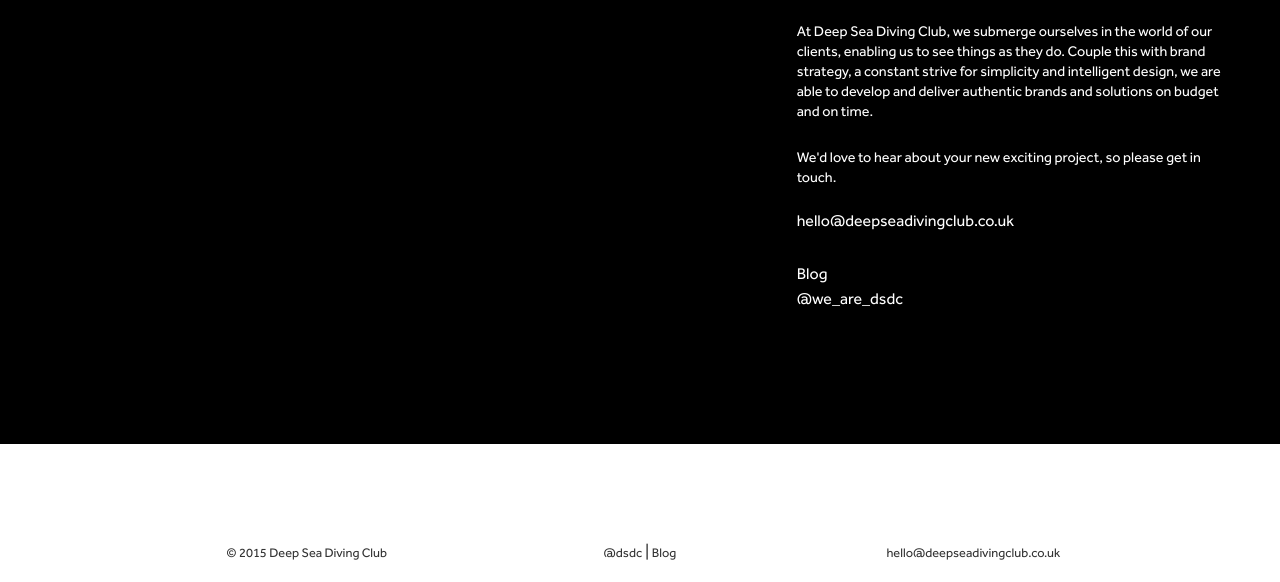
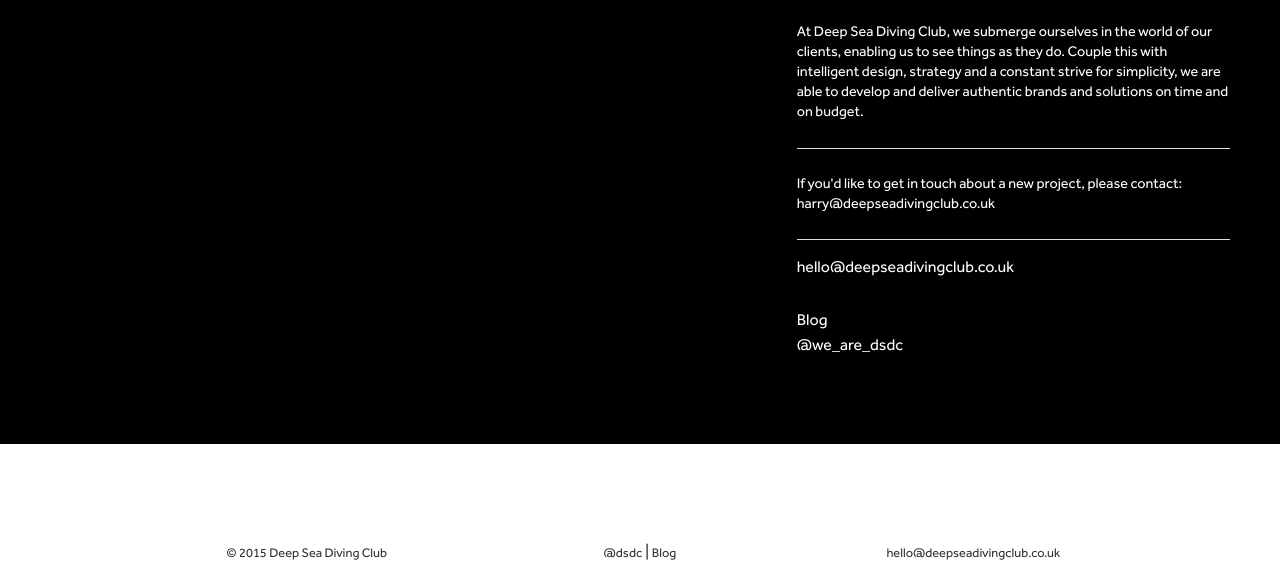
Before and after one commit to mattpill/DSDC, a website: page contact.html in a window 1280 px wide. Shown: the part 268-850 px from the top of the page. Drawn offline with Linux system fonts and the light colour scheme; a script that the page names is missing.

Commit message:
Changed about copy again

```diff
--- a/contact.html
+++ b/contact.html
@@ -53,8 +53,10 @@
 		<!-- CONTENT SECTION -->
 		<div class="medium-5 medium-offset-7 large-5 large-offset-7 contact_info">
 			<h1>About</h1>
-			<p>At Deep Sea Diving Club, we submerge ourselves in the world of our clients, enabling us to see things as they do. Couple this with brand strategy, a constant strive for simplicity and intelligent design, we are able to develop and deliver authentic brands and solutions on budget and on time.</p>
-			<p>We'd love to hear about your new exciting project, so please get in touch.</p>
+			<p>At Deep Sea Diving Club, we submerge ourselves in the world of our clients, enabling us to see things as they do. Couple this with intelligent design, strategy and a constant strive for simplicity, we are able to develop and deliver authentic brands and solutions on time and on budget.</p>
+			<hr>
+			<p>If you'd like to get in touch about a new project, please contact: <a href="mailto:harry@deepseadivingclub.co.uk">harry@deepseadivingclub.co.uk</a></p>
+			<hr>
 			<a href="mailto:hello@deepseadivingclub.co.uk">hello@deepseadivingclub.co.uk</a>
 			<br><br><br>
 			<ul>
```
